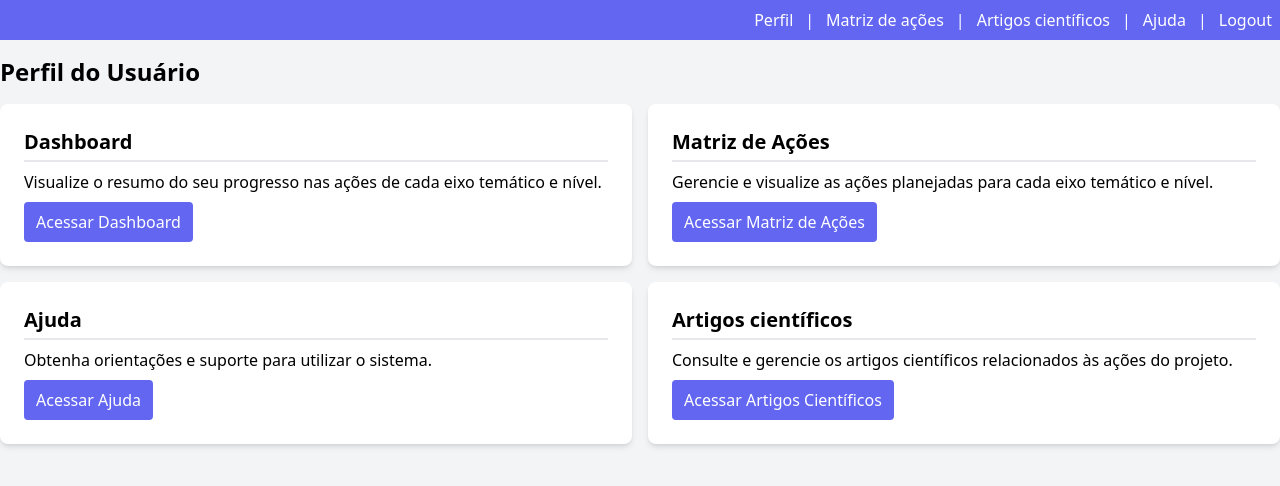
After one commit to FabioCruz20/active_aging_planner, a Django app: page /planning/profile/ in a window 1280 px wide. The commit adds this page. Shown: the top 486 px of the page. Run offline with Django 4.2, Linux system fonts and the light colour scheme; the visitor is signed in with stand-in values (Sample User, id 1); some libraries are stand-ins or nearby versions.

Commit message:
feature: add profile page

```diff
--- a/authentication/views.py
+++ b/authentication/views.py
@@ -12,7 +12,7 @@ def login_view(request):
         user = auth.authenticate(request, username=username, password=password)
         if user is not None:
             auth.login(request, user)
-            return redirect('dashboard:index')
+            return redirect('profiles:profile')
         else:
             messages.error(request, 'Usuário ou senha inválidos.')
     return render(request, 'authentication/login.html')
--- /dev/null
+++ b/planning/templates/profiles/profile.html
@@ -0,0 +1,29 @@
+{% extends 'layout.html' %}
+{% block content %}
+    <div class="container mx-auto">
+        <h1 class="text-2xl font-bold my-4">Perfil do Usuário</h1>
+
+        <div class="grid grid-cols-2 gap-4">
+            <div class="shadow-md p-6 bg-white rounded-lg">
+                <h2 class="text-xl font-semibold border-b-2 pb-1 mb-2">Dashboard</h2>
+                <p>Visualize o resumo do seu progresso nas ações de cada eixo temático e nível.</p>
+                <a href="{% url 'dashboard:index' %}" class="bg-indigo-500 py-2 px-3 text-white mt-2 inline-block rounded hover:bg-indigo-700 transition-colors">Acessar Dashboard</a>
+            </div>
+            <div class="shadow-md p-6 bg-white rounded-lg">
+                <h2 class="text-xl font-semibold border-b-2 pb-1 mb-2">Matriz de Ações</h2>
+                <p>Gerencie e visualize as ações planejadas para cada eixo temático e nível.</p>
+                <a href="{% url 'projects:manage_actions_matrix' %}" class="bg-indigo-500 py-2 px-3 text-white mt-2 inline-block rounded hover:bg-indigo-700 transition-colors">Acessar Matriz de Ações</a>
+            </div>
+            <div class="shadow-md p-6 bg-white rounded-lg">
+                <h2 class="text-xl font-semibold border-b-2 pb-1 mb-2">Ajuda</h2>
+                <p>Obtenha orientações e suporte para utilizar o sistema.</p>
+                <a href="{% url 'help:index' %}" class="bg-indigo-500 py-2 px-3 text-white mt-2 inline-block rounded hover:bg-indigo-700 transition-colors">Acessar Ajuda</a>
+            </div>
+            <div class="shadow-md p-6 bg-white rounded-lg">
+                <h2 class="text-xl font-semibold border-b-2 pb-1 mb-2">Artigos científicos</h2>
+                <p>Consulte e gerencie os artigos científicos relacionados às ações do projeto.</p>
+                <a href="{% url 'papers:list' %}" class="bg-indigo-500 py-2 px-3 text-white mt-2 inline-block rounded hover:bg-indigo-700 transition-colors">Acessar Artigos Científicos</a>
+            </div>
+        </div>
+    </div>
+{% endblock %}
--- a/planning/urls/__init__.py
+++ b/planning/urls/__init__.py
@@ -7,4 +7,5 @@ urlpatterns = [
     path('papers/', include('planning.urls.papers_urls')),
     path('help/', include('planning.urls.help_urls')),
     path('dashboard/', include('planning.urls.dashboard_urls')),
+    path('profile/', include('planning.urls.profiles_urls')),
 ]
--- /dev/null
+++ b/planning/views/profiles_views.py
@@ -0,0 +1,5 @@
+from django.shortcuts import render
+
+def profile_view(request):
+    """View para o perfil do usuário."""
+    return render(request, 'profiles/profile.html')
--- a/templates/layout.html
+++ b/templates/layout.html
@@ -12,7 +12,8 @@
 <body class="bg-gray-100">
     <header class="w-full bg-indigo-500 p-2 text-white">
         <nav class="container mx-auto flex justify-end gap-x-3">
-            <a href="{% url 'projects:manage_actions_matrix' %}">Matriz de ações</a>
+            <a href="{% url 'profiles:profile' %}">Perfil</a>
+            | <a href="{% url 'projects:manage_actions_matrix' %}">Matriz de ações</a>
             | <a href="{% url 'papers:list' %}">Artigos científicos</a>
             | <a href="{% url 'help:index' %}">Ajuda</a>
             | {% if user.is_authenticated %}
--- a/theme/static/css/dist/styles.css
+++ b/theme/static/css/dist/styles.css
@@ -787,6 +787,14 @@ select {
   position: static;
 }
 
+.col-span-1 {
+  grid-column: span 1 / span 1;
+}
+
+.col-span-2 {
+  grid-column: span 2 / span 2;
+}
+
 .mx-auto {
   margin-left: auto;
   margin-right: auto;
@@ -797,6 +805,11 @@ select {
   margin-bottom: 1.5rem;
 }
 
+.my-4 {
+  margin-top: 1rem;
+  margin-bottom: 1rem;
+}
+
 .mb-0 {
   margin-bottom: 0px;
 }
@@ -943,6 +956,18 @@ select {
 
 .grid-cols-1 {
   grid-template-columns: repeat(1, minmax(0, 1fr));
+}
+
+.grid-cols-3 {
+  grid-template-columns: repeat(3, minmax(0, 1fr));
+}
+
+.grid-cols-2 {
+  grid-template-columns: repeat(2, minmax(0, 1fr));
+}
+
+.flex-col {
+  flex-direction: column;
 }
 
 .items-start {
@@ -1053,6 +1078,10 @@ select {
   border-radius: 0.375rem;
 }
 
+.rounded-sm {
+  border-radius: 0.125rem;
+}
+
 .border {
   border-width: 1px;
 }
@@ -1245,6 +1274,14 @@ select {
 .py-8 {
   padding-top: 2rem;
   padding-bottom: 2rem;
+}
+
+.pb-2 {
+  padding-bottom: 0.5rem;
+}
+
+.pb-1 {
+  padding-bottom: 0.25rem;
 }
 
 .text-left {
```
Also changed, not shown: planning/urls/profiles_urls.py (added, +8 -0 lines).
